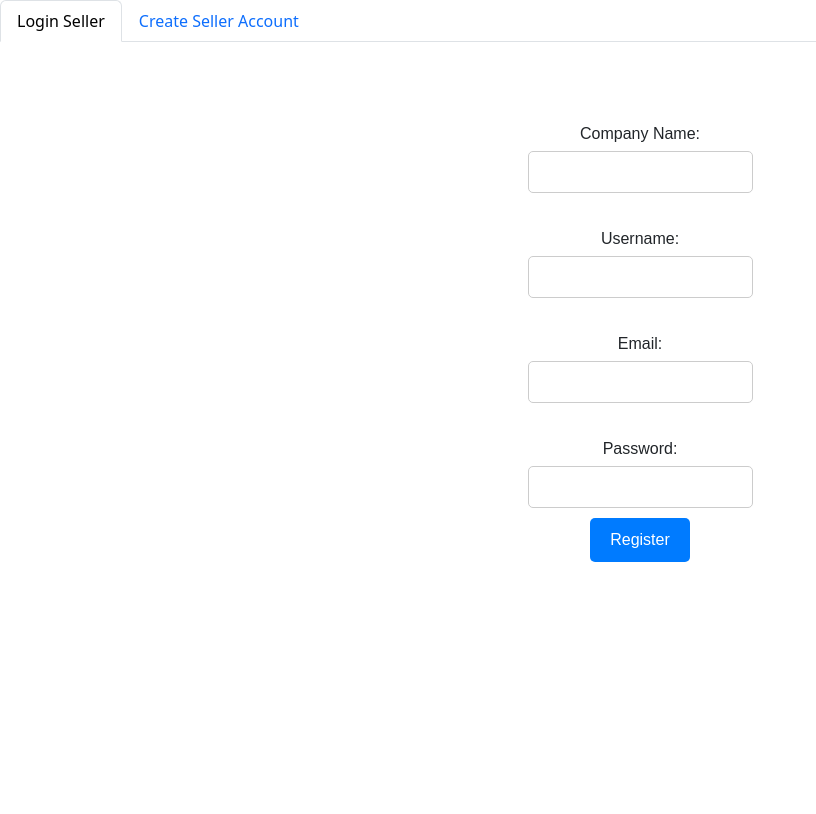
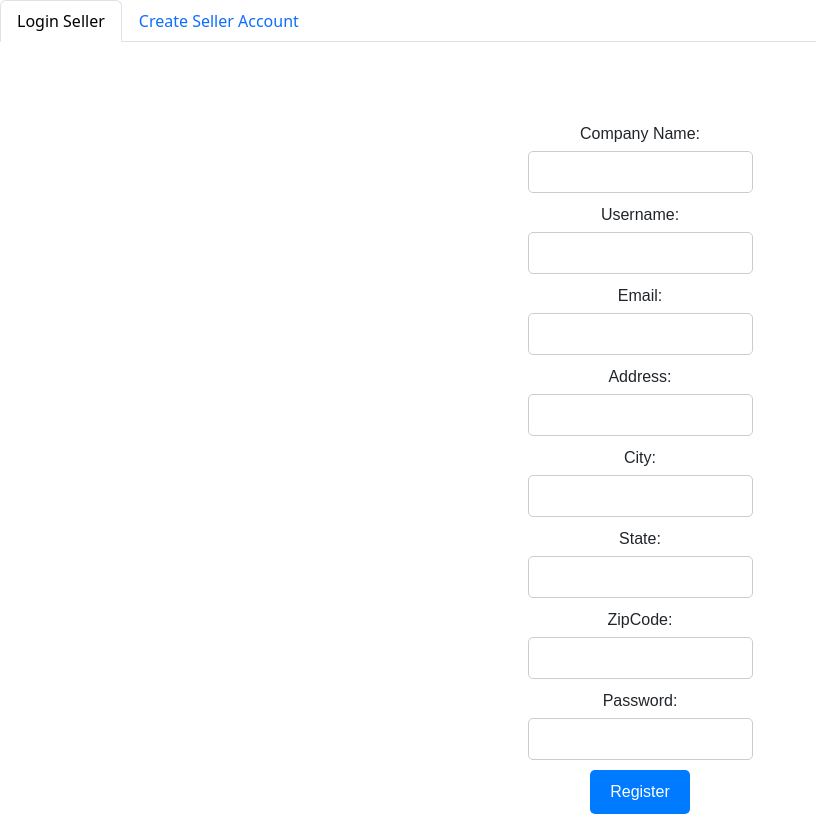
Before and after one commit to 240205-JavaAngularAWS/shoe-front, an Angular app in the folder payMore/: page /createAccountSeller in a window 1280 px wide. Shown: the whole page, without its empty margins (0-816 px from the left). Built offline with nearby package versions, Linux system fonts and the light colour scheme.

Commit message:
adding address field

```diff
--- a/payMore/src/app/components/seller-register/seller-register.component.html
+++ b/payMore/src/app/components/seller-register/seller-register.component.html
@@ -5,17 +5,23 @@
     <label for="companyName">Company Name: </label>
     <input type="text" id="companyName" name="companyName" />
 
-    <br />
-
     <label for="username">Username: </label>
     <input type="text" id="username" name="username" />
-
-    <br />
 
     <label for="email">Email: </label>
     <input type="text" id="email" name="email" />
 
-    <br />
+    <label for="address">Address: </label>
+    <input type="text" id="address" name="address" />
+
+    <label for="city">City: </label>
+    <input type="text" id="city" name="city" />
+
+    <label for="state">State: </label>
+    <input type="text" id="address" name="address" />
+
+    <label for="zipCode">ZipCode: </label>
+    <input type="text" id="zipCode" name="zipCode" />
 
     <label for="password">Password: </label>
     <input type="text" id="password" name="password" />
--- a/payMore/src/app/components/user-register/user-register.component.html
+++ b/payMore/src/app/components/user-register/user-register.component.html
@@ -5,33 +5,37 @@
     <label for="firstName">First Name: </label>
     <input type="text" id="firstName" name="firstName" />
 
-    <br />
-
     <label for="lastName">Last Name: </label>
     <input type="text" id="lastName" name="lastName" />
-
-    <br />
 
     <label for="address">Address: </label>
     <input type="text" id="address" name="address" />
 
-    <br />
+    <label for="city">City: </label>
+    <input type="text" id="city" name="city" />
+
+    <label for="state">State: </label>
+    <input type="text" id="address" name="address" />
+
+    <label for="zipCode">ZipCode: </label>
+    <input type="text" id="zipCode" name="zipCode" />
 
     <label for="username">Username: </label>
     <input type="text" id="username" name="username" />
 
-    <br />
-
     <label for="email">Email: </label>
     <input type="text" id="email" name="email" />
-
-    <br />
 
     <label for="password">Password: </label>
     <input type="text" id="password" name="password" />
 
     <button id="registerButton">Register</button>
-    <br>
-        <p>Not a buyer? Register as Seller <a style="color: blue; cursor: pointer;" (click)="toSellerRegister()">Here.</a> </p>
+    <br />
+    <p>
+      Not a buyer? Register as Seller
+      <a style="color: blue; cursor: pointer" (click)="toSellerRegister()"
+        >Here.</a
+      >
+    </p>
   </div>
 </div>
```
